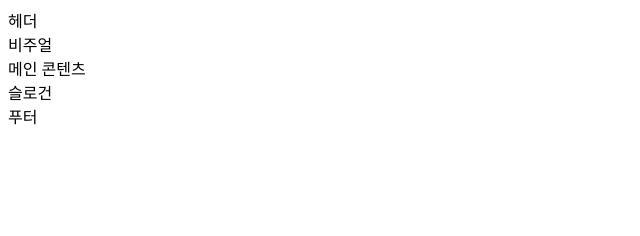
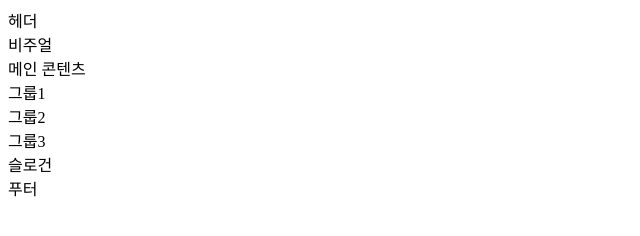
Before and after one commit to CHAERYEON-LEE/zeroConnecTo, a plain HTML site: page HTML5/index.html in a window 1280 px wide. Shown: the whole page, without its empty margins (0-640 px from the left). Drawn offline with Linux system fonts and the light colour scheme.

Commit message:
레이아웃을 위한 그룹 요소 추가

```diff
--- a/HTML5/index.html
+++ b/HTML5/index.html
@@ -9,6 +9,9 @@
     <header class="header">헤더</header>
     <div class="visual">비주얼</div>
     <main class="main">메인 콘텐츠</main>
+    <div class="group group1">그룹1</div>
+    <div class="group group2">그룹2</div>
+    <div class="group group3">그룹3</div>
     <article class="slogan">슬로건</article>
     <footer class="footer">
       <div class="footer-inner">푸터</div>
```
Also changed, not shown: HTML5/index주석.html (+0 -1 lines).
